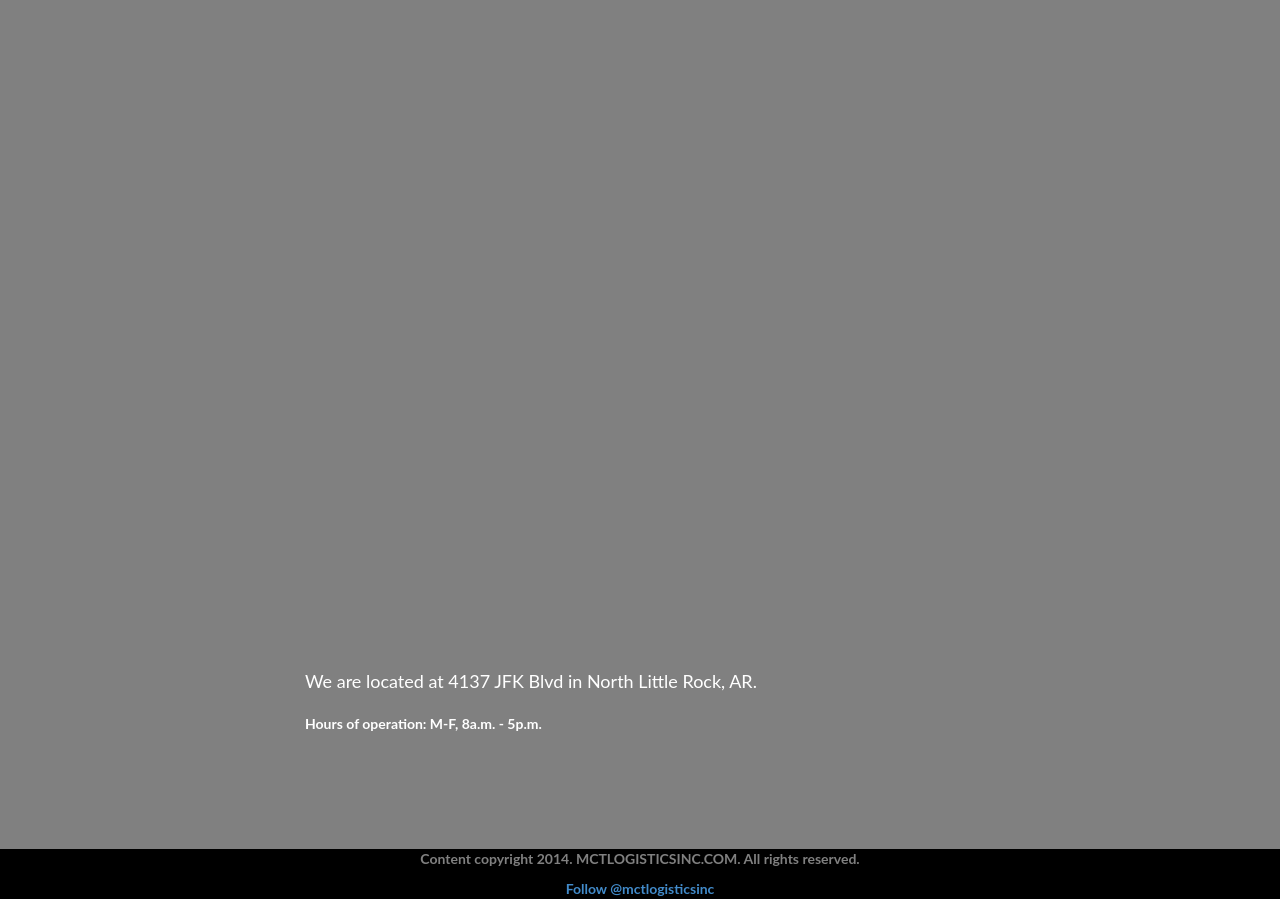
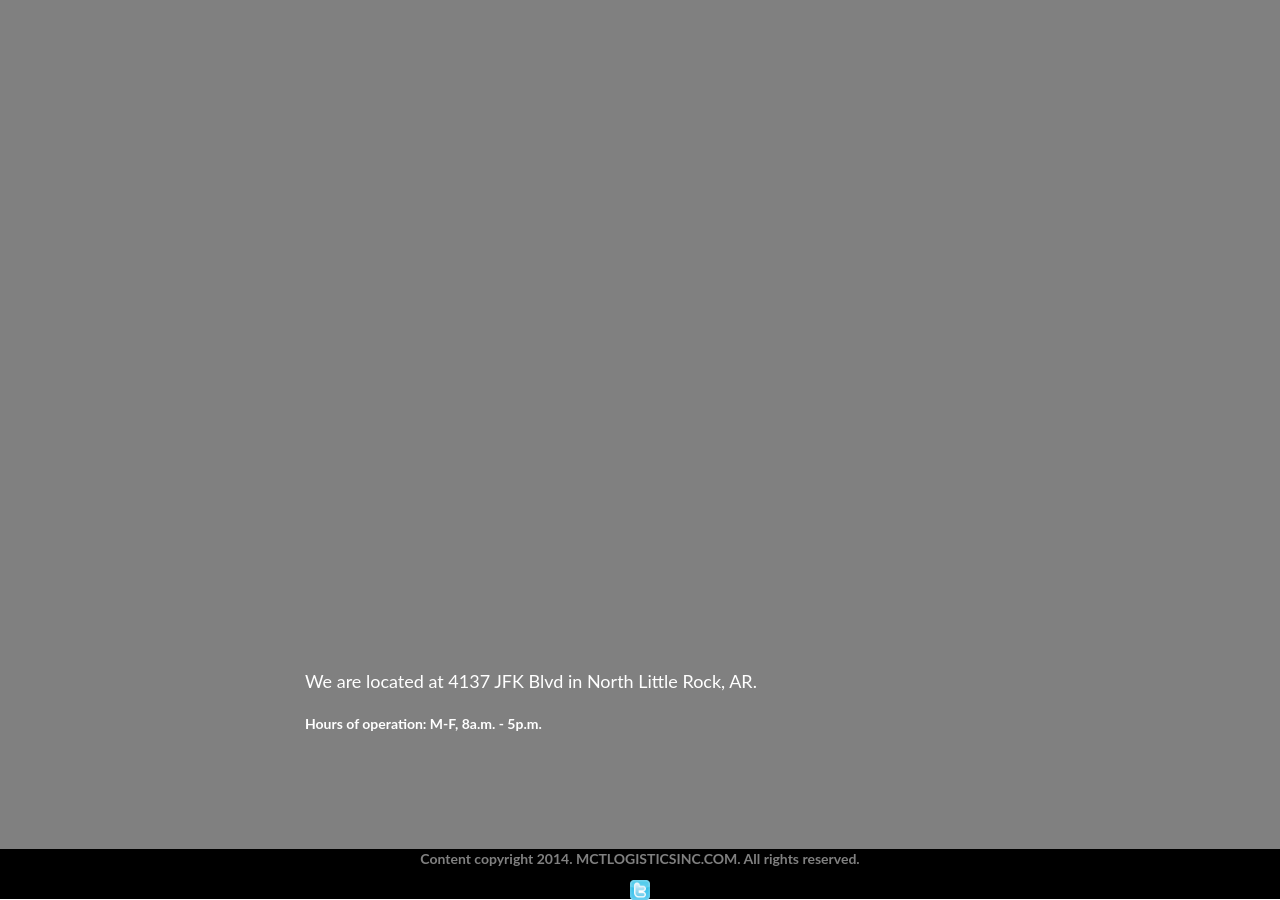
Before and after one commit to cbsm1th/mikeclark, a Jekyll site: the page built from index.html, in a window 1280 px wide and 900 px high, scrolled down 1303 px. Built offline with Jekyll 4.4.1, drawn with Linux system fonts in a browser that asks for light colours; comment, search, counter and statistics services are not loaded.

Commit message:
has twitter icon

```diff
--- a/_includes/footer.html
+++ b/_includes/footer.html
@@ -6,9 +6,7 @@
 				<div class="col-md-12">
 					<p class="text-center">Content copyright 2014. MCTLOGISTICSINC.COM. All rights reserved.</p>
 					<div class="text-center">
-						<div class="fb-like" data-href="https://www.facebook.com/mctlogisticsinc" data-layout="button" data-action="like" data-show-faces="true" data-share="false"></div>
-						<a href="https://twitter.com/mctlogisticsinc" class="twitter-follow-button" data-show-count="false" data-show-screen-name="false">Follow @mctlogisticsinc</a>
-<script>!function(d,s,id){var js,fjs=d.getElementsByTagName(s)[0],p=/^http:/.test(d.location)?'http':'https';if(!d.getElementById(id)){js=d.createElement(s);js.id=id;js.src=p+'://platform.twitter.com/widgets.js';fjs.parentNode.insertBefore(js,fjs);}}(document, 'script', 'twitter-wjs');</script>
+						<a href="#"><img style="width:20px; height:20px;" src="/img/twitter.png" /></a>
 					</div>
 				</div>
 			</div>
```
Also changed, not shown: img/fb.png (added), img/twitter.png (added).
